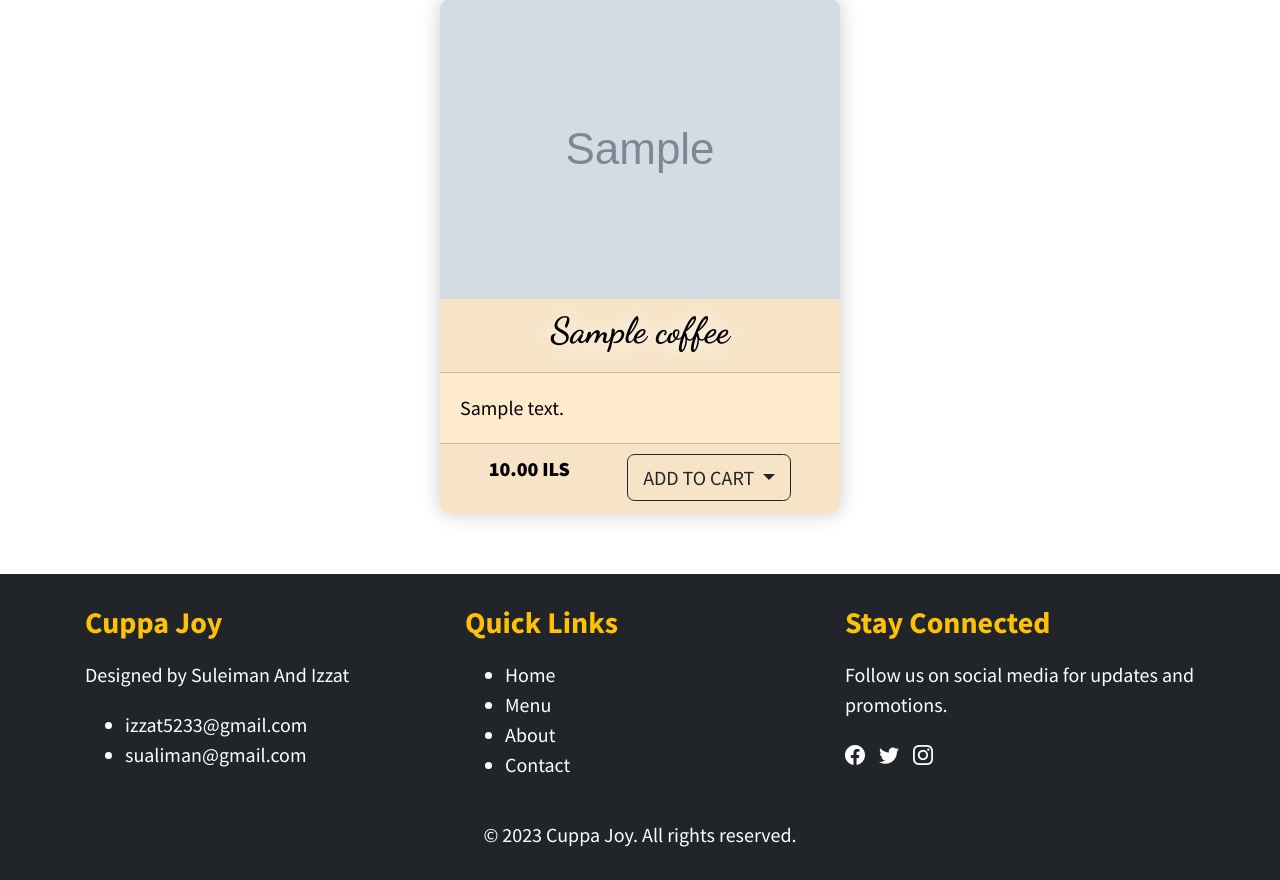
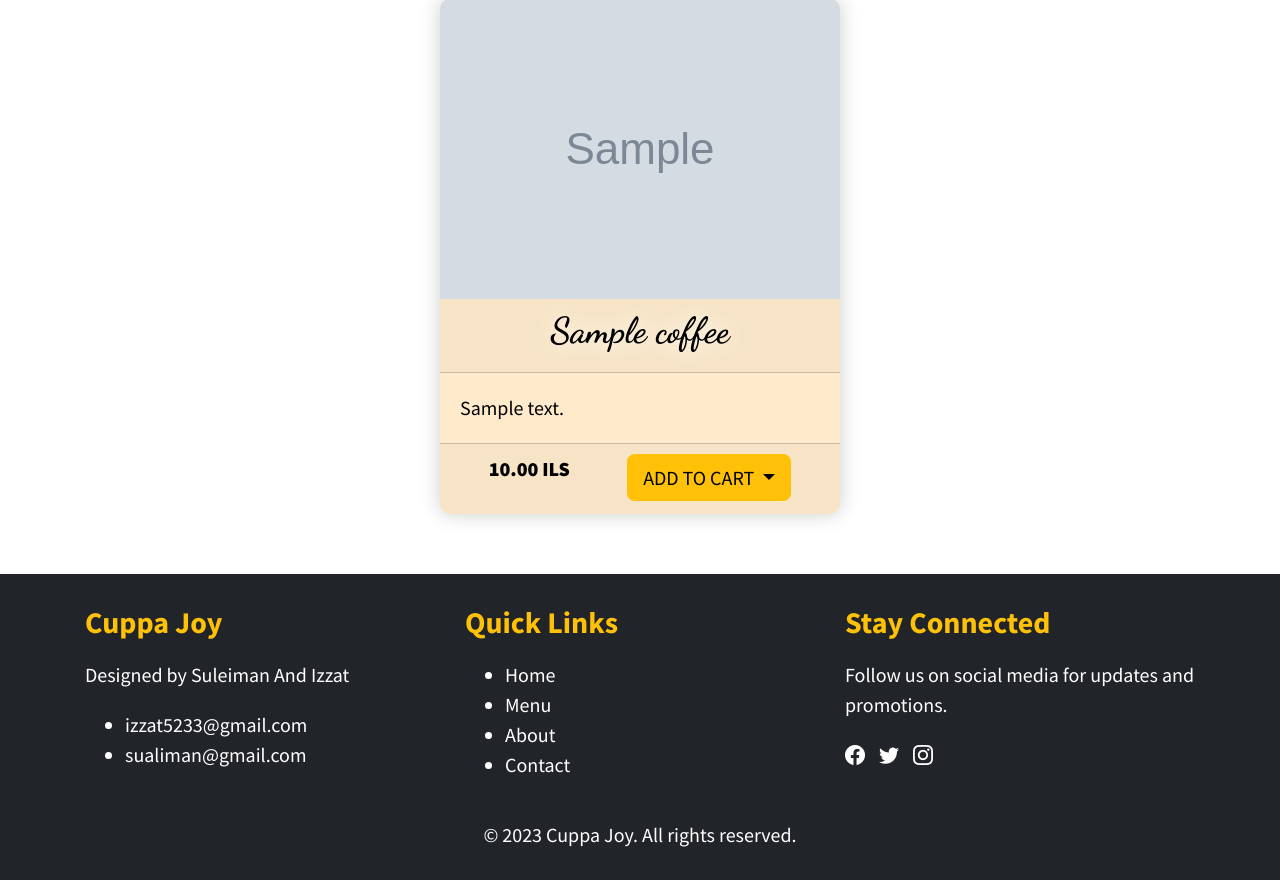
Before and after one commit to izzat-najah-edu/cuppa-joy, a PHP site: page /menu in a window 1280 px wide. Shown: the part 843-1723 px from the top of the page. Run offline with PHP 8.4, Linux system fonts and the light colour scheme; tables that the repository leaves empty hold one stand-in row (values such as "Sample post").

Commit message:
color change

```diff
--- a/menu.php
+++ b/menu.php
@@ -98,7 +98,7 @@ function menuItem($id, $image_url, $name, $price, $description): string {
                         <p class="font-bold text-decoration">$price ILS</p>
                     </div>
                     <div class="dropdown mx-auto">
-                        <button type="button" class="btn btn-outline-dark dropdown-toggle" data-bs-toggle="dropdown">
+                        <button type="button" class="btn btn-warning dropdown-toggle" data-bs-toggle="dropdown">
                             ADD TO CART
                         </button>
                         <ul class="dropdown-menu">
```
